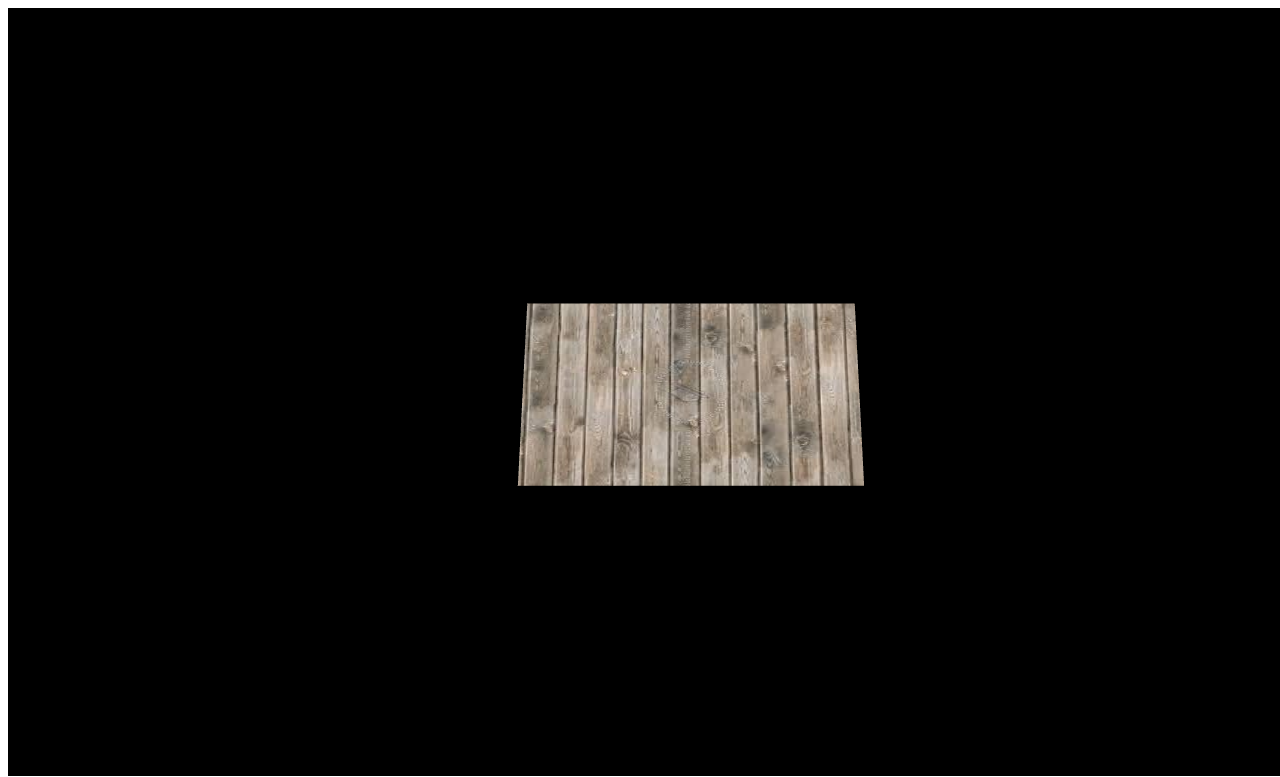
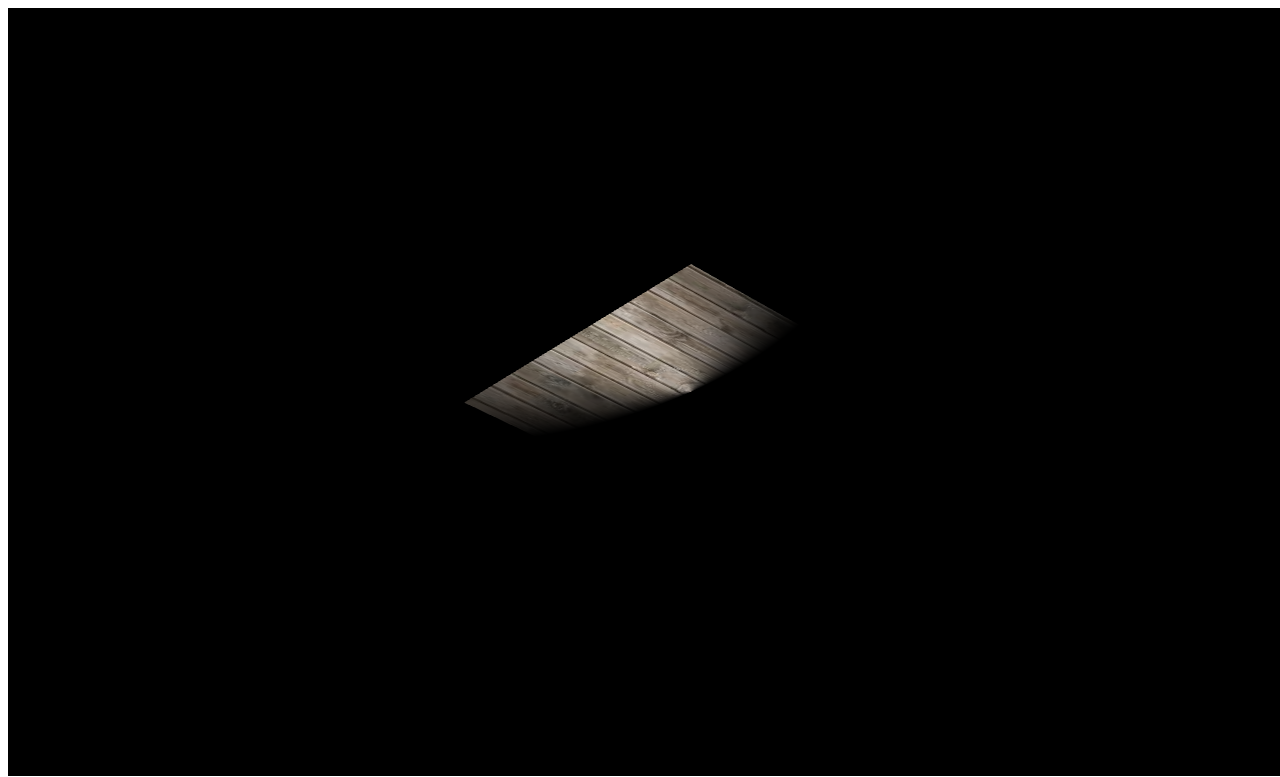
Before and after one commit to Owca12/grafika-3d, a plain HTML site: page index.html in a window 1280 px wide. Shown: the top 777 px of the page. Drawn offline with Linux system fonts and the light colour scheme.

Commit message:
Working light

```diff
--- a/index.html
+++ b/index.html
@@ -51,8 +51,8 @@ void main()
 {
 	gl_Position = P*V*uM*vertex_position;
 
-	//vertexCoordinates = (V*vertex_position).xyz;
-	//vec3 normal = uNormal*aVertexNormal;
+	vertexCoordinates = (V*uM*vertex_position).xyz;
+	normal = uNormal*aVertexNormal;
 	vert_frag_text_coord = textureCoord;
 }
 </textarea>
@@ -74,12 +74,12 @@ uniform vec3 lightPosition;
 
 void main()
 {
-	frag_color = texture(text,vert_frag_text_coord);
-	//vec3 lightVector = normalize(lightPosition-vertexCoordinates);
-	//vec3 n = normalize(normal);
-	//float diffuse = max(0.0, dot(n, lightVector));
-	//frag_color.rgb = diffuse*texture(text, vert_frag_text_coord).rgb;
-	//frag_color.a =  texture(text, vert_frag_text_coord).a;
+	//frag_color = texture(text,vert_frag_text_coord);
+	vec3 lightVector = normalize(lightPosition-vertexCoordinates);
+	vec3 n = normalize(normal);
+	float diffuse = max(0.0, dot(n, lightVector));
+	frag_color.rgb = diffuse*texture(text, vert_frag_text_coord).rgb;
+	frag_color.a =  texture(text, vert_frag_text_coord).a;
 }
 </textarea>
 <p id="code_frag_error" style="width: 200px;"></p>
--- a/scripts/pryzmat.js
+++ b/scripts/pryzmat.js
@@ -65,9 +65,10 @@ function Renderer(vertSrc, fragSrc)
 
 	function init()
 	{
+		let canvas;
 		// inicjalizacja webg2
 		try {
-			let canvas = document.querySelector("#glcanvas");
+			canvas = document.querySelector("#glcanvas");
 			gl = canvas.getContext("webgl2");
 		}
 		catch(e) {
@@ -106,9 +107,17 @@ function Renderer(vertSrc, fragSrc)
 		P = mat4.create();
 		V = mat4.create();
 		uM = mat4.create();
-		mat4.perspective(P, Math.PI/4, 1, 1, 100) // takie same jednostki jak w lookAT
-		mat4.lookAt(V,[2, 10, 2],[0,0,0],[0, 1, 0])
-		lightPos = vec3.fromValues(-1.0, 1.0, 1.0);
+		var rad = Math.PI / 180.0 * 1;
+
+
+
+		mat4.perspective(P, Math.PI/4, 1, 0.1, 100) // takie same jednostki jak w lookAT
+		mat4.lookAt(V,[3, 10, 3],[0,0,0],[0, 0, 1])
+		// mat4.lookAt(V,
+               // 1.5*Math.cos(rad), 1.5*Math.sin(rad), 1.5, // eye
+               // 0.0, 0.0, 0.0, // look at
+               // 0.0, 0.0, 1.0); // up
+		lightPos = vec3.fromValues(3, 3.0, 3);
 
 		// przyporzadkowanie ubi do ubb
 		// let color_ubb = 0;
@@ -302,21 +311,9 @@ function Renderer(vertSrc, fragSrc)
 		// gl.bindBuffer(gl.UNIFORM_BUFFER, null);
 
 
-		// // tworzenie UBO
-		// var color_ubo = gl.createBuffer();
-		// gl.bindBuffer(gl.UNIFORM_BUFFER, color_ubo);
-		// gl.bufferData(gl.UNIFORM_BUFFER, triangle_color, gl.DYNAMIC_DRAW);
-		// gl.bindBuffer(gl.UNIFORM_BUFFER, null);
-
-		// ustawienia danych dla funkcji draw*
-
-
 
 		gl.bindVertexArray(vao);
-		//gl.bindVertexArray(color_vao);
-		// gl.bindBufferBase(gl.UNIFORM_BUFFER, color_ubb, color_ubo);
 		gl.bindBufferBase(gl.UNIFORM_BUFFER, vertex_ubb, vertex_ubo);
-		//gl.bindBufferBase(gl.UNIFORM_BUFFER, vertex_vm_ubb, vertex_vm_ubo);
 	}
 
 	var xAnimationCounter = 0;
@@ -329,10 +326,25 @@ function Renderer(vertSrc, fragSrc)
 		//gl.uniformMatrix4fv(uMlocation,false , T );
 		//gl.uniformMatrix4fv(Plocation,false , P );
 		if ( xAnimationCounter == 0) {
-		   mat4.rotate(V,V,Math.PI/4, [0,0,1]);
+		   mat4.rotate(uM,uM, -Math.PI/4, [1,0,0]);
 		}
+		var uVM = mat4.create();
+		mat4.multiply(uVM,V,uM);
 		var normalMatrix = new Float32Array(9);
-		mat3.normalFromMat4(normalMatrix, V);
+		mat3.normalFromMat4(normalMatrix, uVM);
+		//DEBUG
+		var normal = vec3.create();
+		vec3.transformMat3(normal,new Float32Array([1,0,0]),normalMatrix);
+		// END DEBUG
+		var i;
+		if ( xAnimationCounter == 0) {
+		for (i=0;i<9;i++)
+		{
+			console.log("Normal number: " + i + "and value: " + normalMatrix[i]);
+			console.log("uVM number: " + i + "and value: " + uVM[i]);
+			console.log("Normal vector number: " + i + "and value: " + normal[i]);
+		}
+		}
 		gl.uniformMatrix3fv(normalMatrixLoc, false, normalMatrix);
 
 		var transformed = new Float32Array(3);
```
